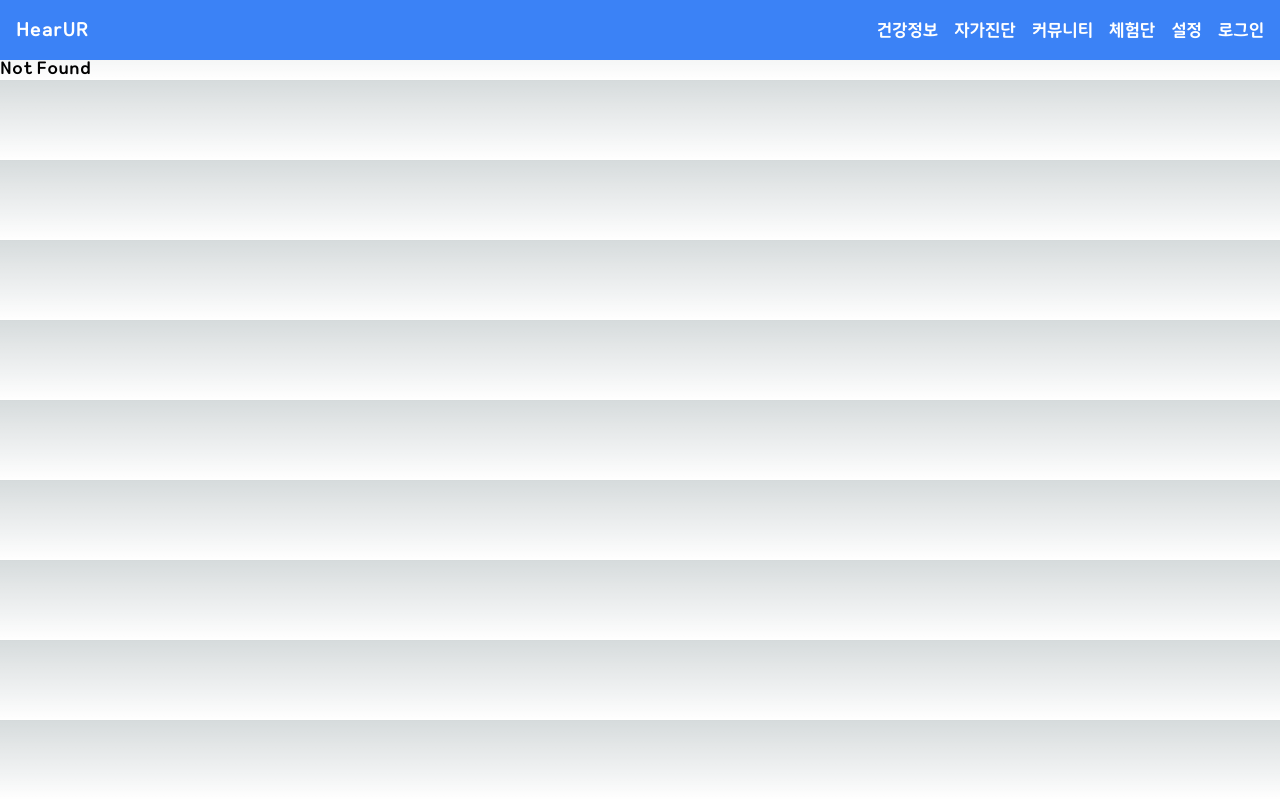
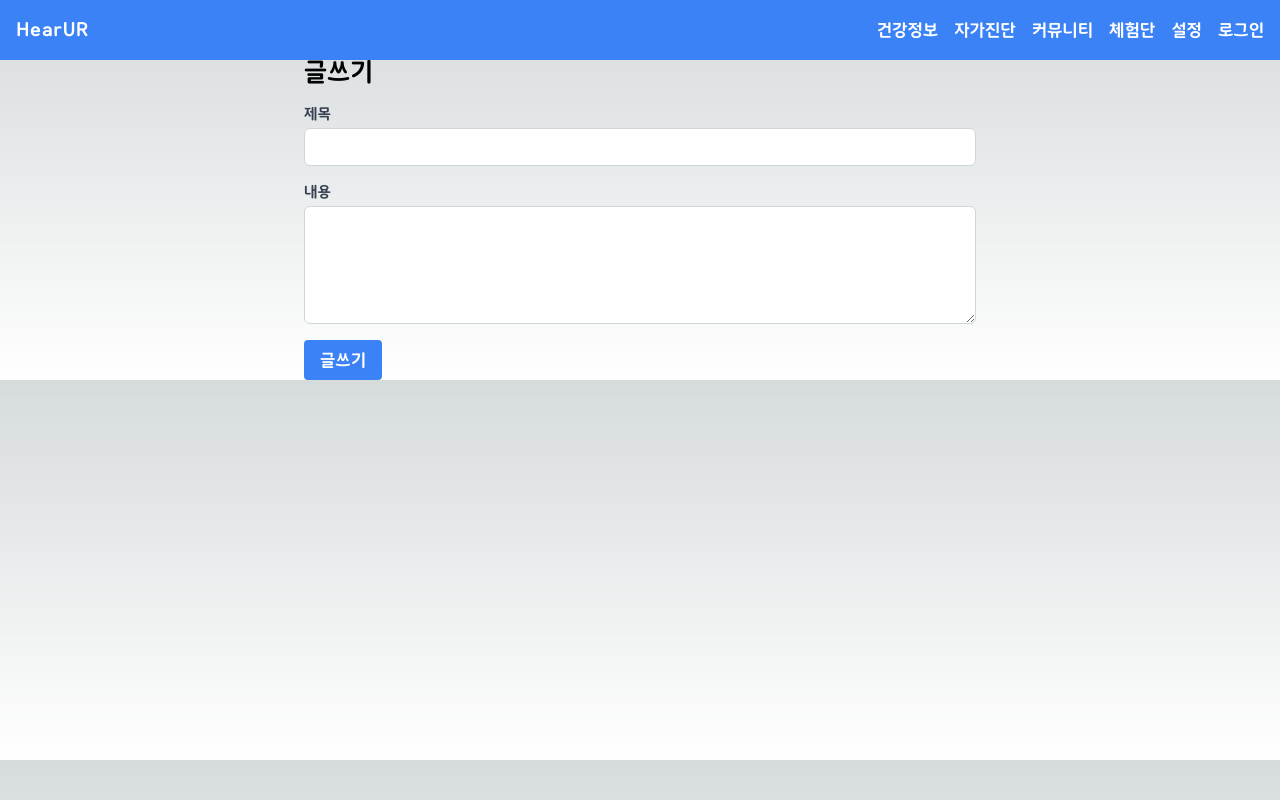
Before and after one commit to HealthCatcher/HearUR-front, a Next.js app: page /community/write in a window 1280 px wide. Before the commit this address had no page. Built offline with nearby package versions, Linux system fonts and the light colour scheme.

Commit message:
feat: 게시글 작성 페이지 추가

```diff
--- a/src/app/community/page.tsx
+++ b/src/app/community/page.tsx
@@ -1,11 +1,13 @@
+import Link from "next/link";
+
 const CommunityPage = () => {
   return (
       <>
         <div>
           <h1>Community Page</h1>
-          <section className={"community-cover"}>
+          <section className={"community-cover bg-amber-200 pt-8 pb-10 pl-10"}>
             <div className={"cover-content"}>
-              <h1 className={"text-4xl font-bold"}>커뮤니티</h1>
+              <h1 className={"text-4xl font-bold pb-10"}>커뮤니티</h1>
               <p className={"text-lg"}>사람들과 소통하고 정보를 공유해보세요.</p>
             </div>
             <span className={"cover-description"}>
@@ -13,9 +15,9 @@ const CommunityPage = () => {
             </span>
           </section>
           <section className={"community-post-list"}>
-            <div className={"post-list-header"}>
-              <h2>최신 글</h2>
-              <button className={"post-write-button"}>글쓰기</button>
+            <div className={"post-list-header flex justify-between items-center post-list-header ml-10 mr-5 mt-2 mb-2"}>
+              <div className={"text-lg font-bold"}>최신 글</div>
+              <Link className={"post-write-button text-black px-4 py-2 rounded hover:bg-blue-200 border"} href={"/community/write"}>글쓰기</Link>
             </div>
           </section>
         </div>
--- /dev/null
+++ b/src/app/community/write/page.tsx
@@ -0,0 +1,36 @@
+"use client";
+import React, { useState } from 'react';
+
+const WritePage = () => {
+    const [title, setTitle] = useState('');
+    const [content, setContent] = useState('');
+
+    const handleSubmit = (event: React.FormEvent<HTMLFormElement>) => {
+        event.preventDefault();
+        // 여기서 폼 데이터를 처리하거나 API 호출 등의 작업을 수행할 수 있습니다.
+        console.log('제목:', title);
+        console.log('내용:', content);
+        // 예시로 console에 출력하는 것으로 대체합니다.
+    }
+
+    return (
+        <div className="max-w-2xl mx-auto mt-8">
+            <h1 className="text-2xl font-bold mb-4">글쓰기</h1>
+            <form onSubmit={handleSubmit} className="space-y-4">
+                <div>
+                    <label htmlFor="title" className="block text-sm font-medium text-gray-700">제목</label>
+                    <input type="text" id="title" value={title} onChange={(e) => setTitle(e.target.value)} className="mt-1 px-3 py-2 block w-full border border-gray-300 rounded-md focus:outline-none focus:ring-blue-500 focus:border-blue-500 sm:text-sm" />
+                </div>
+                <div>
+                    <label htmlFor="content" className="block text-sm font-medium text-gray-700">내용</label>
+                    <textarea id="content" value={content} onChange={(e) => setContent(e.target.value)} rows={5} className="mt-1 px-3 py-2 block w-full border border-gray-300 rounded-md focus:outline-none focus:ring-blue-500 focus:border-blue-500 sm:text-sm"></textarea>
+                </div>
+                <div>
+                    <button type="submit" className="px-4 py-2 bg-blue-500 text-white rounded hover:bg-blue-700">글쓰기</button>
+                </div>
+            </form>
+        </div>
+    );
+}
+
+export default WritePage;
```
